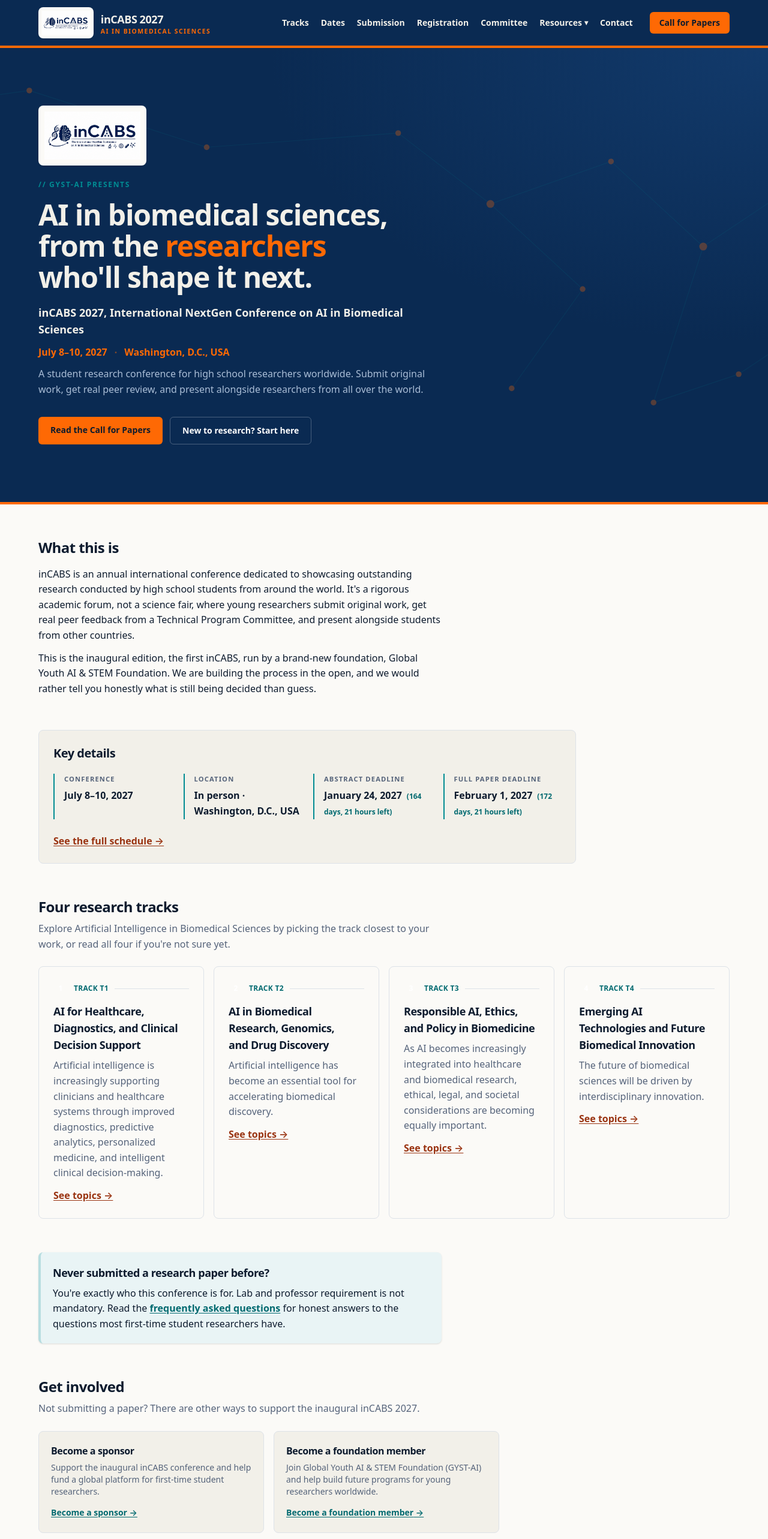
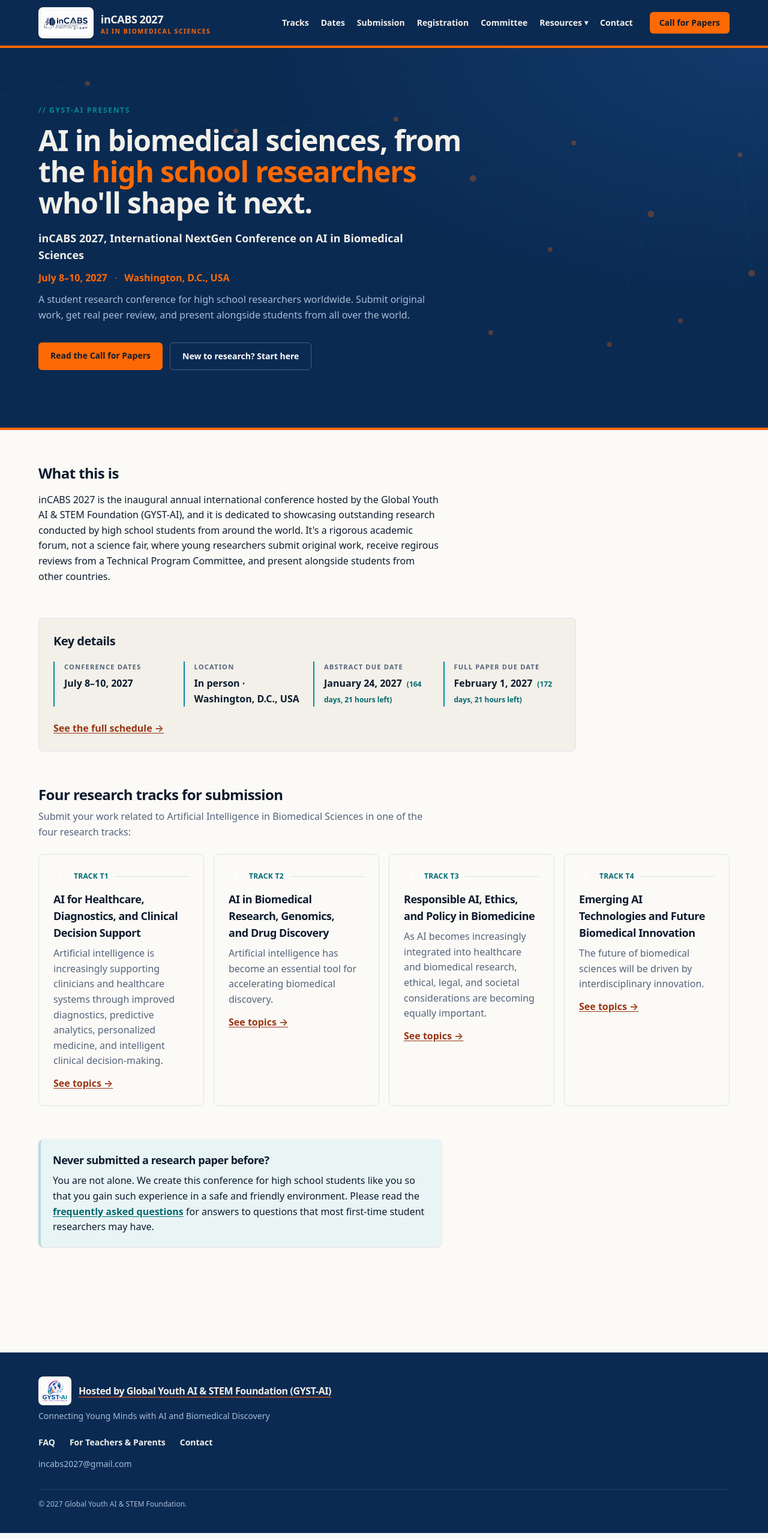
Before and after one commit to incabs-2027/incabs-2027.github.io, a Next.js app: page / in a window 1280 px wide. Shown: the top 2566 px of the page at 60% size. Built offline with nearby package versions, Linux system fonts and the light colour scheme.

Commit message:
Clean up the announcement with simplified messages.

```diff
--- a/src/app/contact/page.tsx
+++ b/src/app/contact/page.tsx
@@ -14,7 +14,7 @@
 
       <p className="mb-4">
         {conference.acronym} {conference.year} is run by a small, fully
-        volunteer team at {conference.hostOrg.name}. Before emailing
+        volunteer team. Before emailing
         us, a lot of common questions are already answered on the{" "}
         <Link href="/faq" className="text-[var(--color-brand)] underline underline-offset-2">
           FAQ
--- a/src/app/dates/page.tsx
+++ b/src/app/dates/page.tsx
@@ -64,7 +64,7 @@
       </div>
 
       <h2 className="mb-5 text-xs font-bold uppercase tracking-[0.1em] text-[var(--color-ink-muted)]">
-        What happens, in order
+        Key events and due dates
       </h2>
       <DatesTimeline />
 
--- a/src/app/page.tsx
+++ b/src/app/page.tsx
@@ -75,23 +75,13 @@
         </svg>
 
         <div className="relative px-4 py-16 sm:px-6 sm:py-24 lg:px-10 xl:px-16">
-          <span className="mb-6 inline-flex items-center justify-center rounded-lg bg-[var(--color-paper)] p-2.5 shadow-sm">
-            <Image
-              src="/images/incabs2-logo.png"
-              alt={`${conference.acronym} ${conference.year} logo`}
-              width={299}
-              height={320}
-              priority
-              className="h-16 w-auto sm:h-20"
-            />
-          </span>
           <p className="mb-4 text-xs font-bold uppercase tracking-[0.14em] text-[var(--color-accent)]">
             {"// "}
             {conference.hostOrg.acronym} presents
           </p>
           <h1 className="max-w-3xl text-4xl font-extrabold leading-[1.08] tracking-tight text-balance sm:text-5xl">
             AI in biomedical sciences, from the{" "}
-            <span className="text-[var(--color-gold)]">researchers</span>{" "}
+            <span className="text-[var(--color-gold)]">high school researchers</span>{" "}
             who&apos;ll shape it next.
           </h1>
           <p className="mt-5 max-w-2xl text-lg font-semibold text-[var(--color-panel-ink)]">
@@ -113,7 +103,7 @@
           <p className="mt-3 max-w-2xl text-[var(--color-panel-muted)]">
             A student research conference for high school researchers
             worldwide. Submit original work, get real peer review, and
-            present alongside researchers from all over the world.
+            present alongside students from all over the world.
           </p>
           <div className="mt-8 flex flex-wrap gap-3">
             <Link
@@ -139,19 +129,14 @@
           </h2>
           <div className="max-w-2xl space-y-3 text-[var(--color-ink)]">
             <p>
-              {conference.acronym} is an annual international conference
+              {conference.acronym} {conference.year} is the inaugural annual international conference
+              hosted by the {conference.hostOrg.name} ({conference.hostOrg.acronym}), and it is
               dedicated to showcasing outstanding research conducted by high
               school students from around the world. It&apos;s a rigorous
               academic forum, not a science fair, where young researchers
-              submit original work, get real peer feedback from a Technical
+              submit original work, receive regirous reviews from a Technical
               Program Committee, and present alongside students from other
               countries.
-            </p>
-            <p>
-              This is the inaugural edition, the first {conference.acronym},
-              run by a brand-new foundation, {conference.hostOrg.name}. We
-              are building the process in the open, and we would rather tell
-              you honestly what is still being decided than guess.
             </p>
           </div>
         </section>
@@ -163,7 +148,7 @@
           <dl className="grid gap-5 sm:grid-cols-2 lg:grid-cols-4">
             <div className="border-l-2 border-[var(--color-accent)] pl-4">
               <dt className="text-[0.7rem] font-semibold uppercase tracking-[0.1em] text-[var(--color-ink-muted)]">
-                Conference
+                Conference Dates
               </dt>
               <dd className="mt-1.5 font-semibold">
                 <TBA value={conferenceDates} label="Conference dates" />
@@ -179,7 +164,7 @@
             </div>
             <div className="border-l-2 border-[var(--color-accent)] pl-4">
               <dt className="text-[0.7rem] font-semibold uppercase tracking-[0.1em] text-[var(--color-ink-muted)]">
-                Abstract deadline
+                Abstract due date
               </dt>
               <dd className="mt-1.5">
                 <Countdown
@@ -190,7 +175,7 @@
             </div>
             <div className="border-l-2 border-[var(--color-accent)] pl-4">
               <dt className="text-[0.7rem] font-semibold uppercase tracking-[0.1em] text-[var(--color-ink-muted)]">
-                Full paper deadline
+                Full paper due date
               </dt>
               <dd className="mt-1.5">
                 <Countdown
@@ -210,11 +195,10 @@
 
         <section className="mb-14">
           <h2 className="mb-2 text-2xl font-extrabold tracking-tight">
-            Four research tracks
+            Four research tracks for submission
           </h2>
           <p className="mb-6 max-w-2xl text-[var(--color-ink-muted)]">
-            Explore {conference.theme.title} by picking the track closest
-            to your work, or read all four if you&apos;re not sure yet.
+            Submit your work related to {conference.theme.title} in one of the four research tracks:
           </p>
           <div className="grid gap-4 sm:grid-cols-2 lg:grid-cols-4">
             {conference.tracks.map((track) => (
@@ -226,24 +210,15 @@
         <div className="mb-14 max-w-2xl">
           <Callout variant="reassurance" title="Never submitted a research paper before?">
             <p>
-              You&apos;re exactly who this conference is for. Lab and professor requirement is not mandatory. Read the{" "}
-              <Link href="/faq">frequently asked questions</Link> for honest
-              answers to the questions most first-time student researchers
-              have.
+              You are not alone. We create this conference for high school students like you so that
+              you gain such experience in a safe and friendly environment.
+              Please read the{" "}
+              <Link href="/faq">frequently asked questions</Link> for
+              answers to questions that most first-time student researchers
+              may have.
             </p>
           </Callout>
         </div>
-
-        <section className="max-w-3xl">
-          <h2 className="mb-2 text-2xl font-extrabold tracking-tight">
-            Get involved
-          </h2>
-          <p className="mb-6 max-w-2xl text-[var(--color-ink-muted)]">
-            Not submitting a paper? There are other ways to support the
-            inaugural {conference.acronym} {conference.year}.
-          </p>
-          <GetInvolved />
-        </section>
       </div>
     </>
   );
--- a/src/app/travel/page.tsx
+++ b/src/app/travel/page.tsx
@@ -77,7 +77,7 @@
         Things to do
       </h2>
       <p className="mb-2">
-        Washington, D.C. is a good city to be a student in. The official
+        Washington, D.C. is a great city to be in. The official
         visitor site for the city keeps a current guide to its museums,
         monuments, and neighborhoods:{" "}
         <a
--- a/src/components/AddToCalendarButton.tsx
+++ b/src/components/AddToCalendarButton.tsx
@@ -32,7 +32,7 @@
 
   return (
     <button type="button" onClick={handleClick} className={className}>
-      Add key dates to calendar
+      Save key dates to your calendar
     </button>
   );
 }
--- a/src/components/DatesTimeline.tsx
+++ b/src/components/DatesTimeline.tsx
@@ -23,13 +23,13 @@
     label: "Abstract",
     href: "/submission#how-to-submit",
     description:
-      "Authors submit a short abstract describing the work they intend to present. It goes through the same system as the full paper.",
+      "Authors submit a short abstract describing the work they intend to present. It goes through the same submission system as the full paper.",
     dateLabel: "Abstract deadline",
     date: formatDate(conference.dates.abstractDeadline),
   },
   {
     id: "submit",
-    label: "Submit",
+    label: "Full-paper Submit",
     href: "/submission#requirements",
     description: `Authors submit an original paper, up to ${conference.paperRequirements.maxPages} pages, following the ${conference.paperRequirements.templateName}.`,
     dateLabel: "Full paper deadline",
@@ -39,7 +39,7 @@
     id: "review",
     label: "Review",
     href: "/submission#review",
-    description: `The ${conference.reviewProcess.committeeName} reviews each paper, about ${conference.reviewProcess.reviewersPerPaper} reviewers per paper. There's no separate deadline for this step — it starts as soon as submissions close.`,
+    description: `The ${conference.reviewProcess.committeeName} reviews each paper. There's no separate deadline for this step, and it will start as soon as submissions are closed.`,
     dateLabel: null,
     date: null,
   },
@@ -55,7 +55,7 @@
     id: "camera-ready",
     label: "Camera-ready",
     href: "/submission#presentation",
-    description: "Accepted authors submit a final version incorporating reviewer feedback.",
+    description: "Accepted authors submit a final camera-ready version by incorporating reviewer feedback.",
     dateLabel: "Camera-ready deadline",
     date: formatDate(conference.dates.cameraReadyDeadline),
   },
@@ -63,7 +63,7 @@
     id: "register",
     label: "Author Registration Deadline",
     href: "/submission#presentation",
-    description: "At least one author registers to present the paper at the conference.",
+    description: "At least one author of accepted papers must register to present the paper at the conference.",
     dateLabel: "Author registration deadline",
     date: formatDate(conference.dates.authorRegistrationDeadline),
   },
@@ -72,7 +72,7 @@
     label: "Early Registration Deadline",
     href: "/registration",
     description:
-      "The early registration window closes. Regular registration opens the following day and stays open until the conference days.",
+      "The early registration window for anyone closes. Regular registration opens the following day and stays open until the conference dates.",
     dateLabel: "Early registration deadline",
     date: formatDate(conference.dates.earlyRegistrationDeadline),
   },
@@ -80,7 +80,7 @@
     id: "present",
     label: "Present",
     href: "/submission#presentation",
-    description: "Authors present their work, oral or poster, at the conference.",
+    description: "Authors with accepted papers will present their work, via either oral or poster, at the conference.",
     dateLabel: "Conference dates",
     date: conferenceDates,
   },
--- a/src/content/2027/tracks.mdx
+++ b/src/content/2027/tracks.mdx
@@ -1,8 +1,8 @@
-AI is transforming biomedical science across an enormous range of fields —
+AI is transforming biomedical science across an enormous range of fields,
 from analyzing medical images and discovering new treatments to exploring
-how AI should be developed and used responsibly in healthcare. Our tracks
-are here to help organize submissions for review, not to limit what you can
-research. If your project fits more than one track, that’s completely fine;
-there’s no “wrong” choice. Describe your project below, and we’ll help you
-find the best fit — or select a track directly if you already know where your
-research belongs!
+how AI should be developed and used responsibly in healthcare. We organize
+our conference in four tracks to help with organization of submissions for review,
+not to limit what your
+research topics are. Please select one track that most fits your topic.
+Or you can describe your project below, and we’ll help you
+find the best fit - note that this is an experimental feature.
```
Also changed, not shown: src/app/for-teachers-and-parents/page.tsx (+29 -25 lines), src/app/registration/page.tsx (+3 -6 lines), src/app/submission/page.tsx (+9 -12 lines), src/app/tracks/page.tsx (+2 -8 lines), src/lib/conference.ts (+4 -4 lines).
